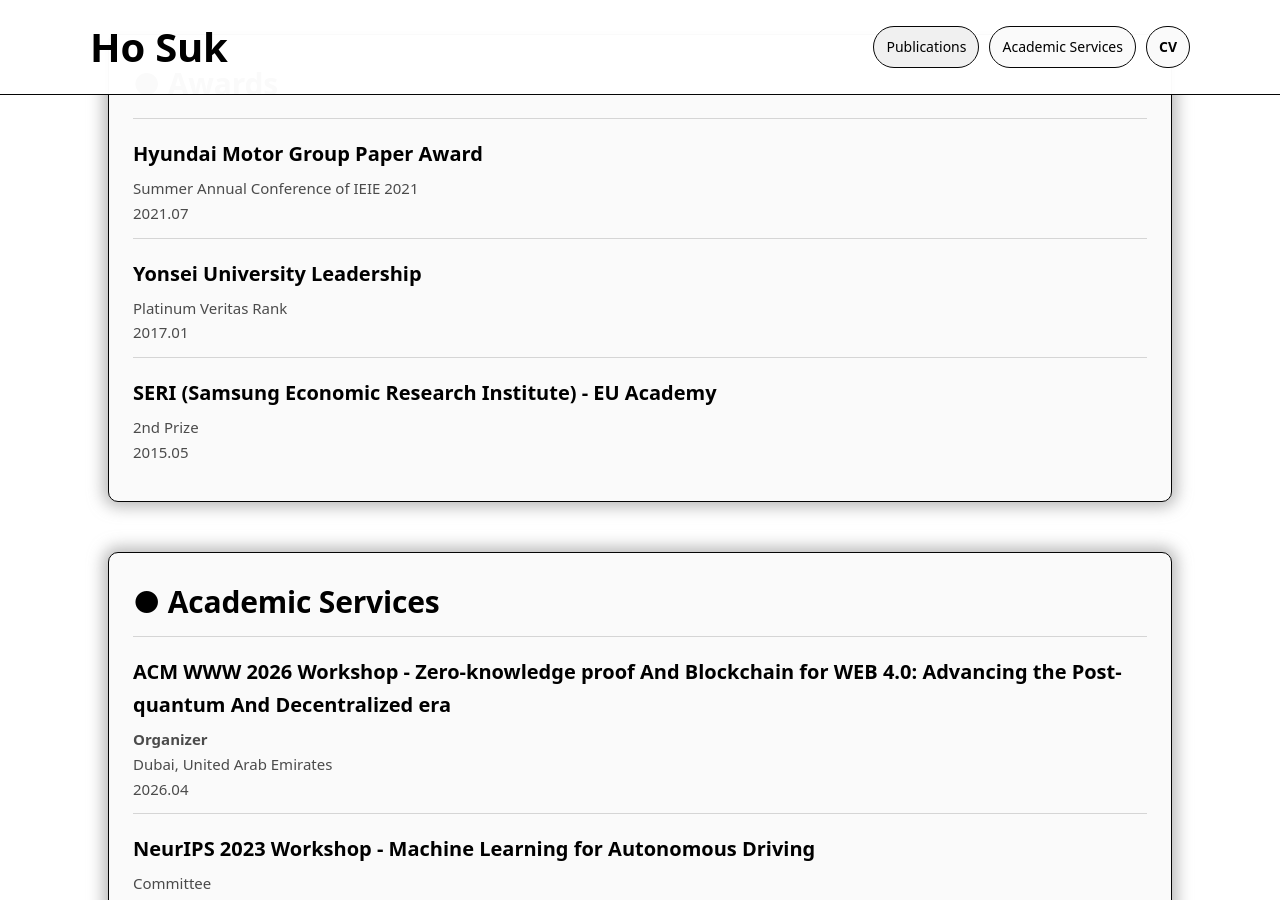
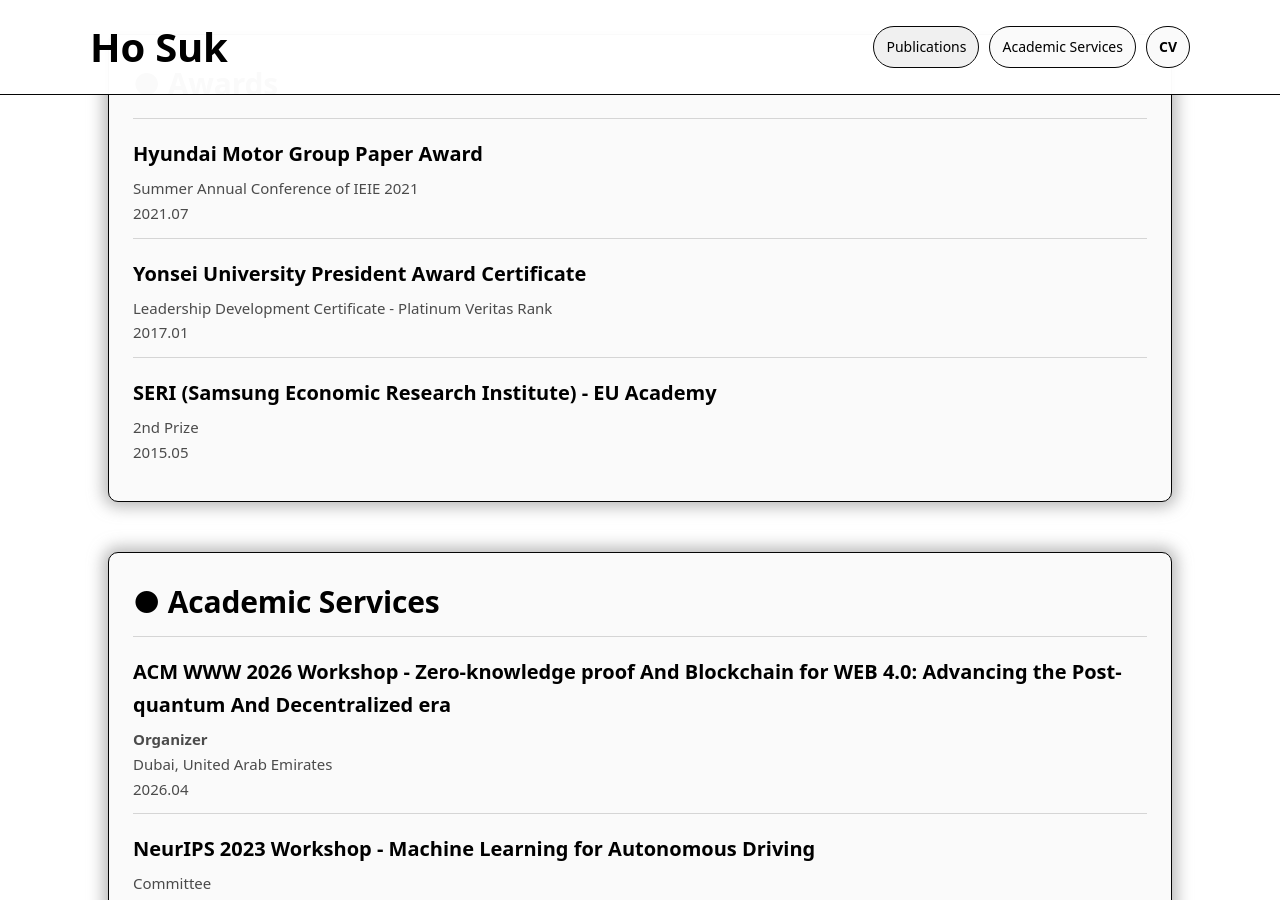
Before and after one commit to ho-suk-93/ho-suk-93.github.io, a Jekyll site: the page built from index.md, in a window 1280 px wide and 900 px high, scrolled down 6277 px. Built offline with Jekyll 4.4.1, drawn with Linux system fonts in a browser that asks for light colours.

Commit message:
Update index.md

```diff
--- a/index.md
+++ b/index.md
@@ -266,8 +266,8 @@ description: "Ho Suk's Personal Website"
       <p class="item-desc">2021.07</p>
     </div>
     <div class="list-item">
-      <p class="item-title">Yonsei University Leadership</p>
-      <p class="item-desc">Platinum Veritas Rank</p>
+      <p class="item-title">Yonsei University President Award Certificate</p>
+      <p class="item-desc">Leadership Development Certificate - Platinum Veritas Rank</p>
       <p class="item-desc">2017.01</p>
     </div>
     <div class="list-item">
```
